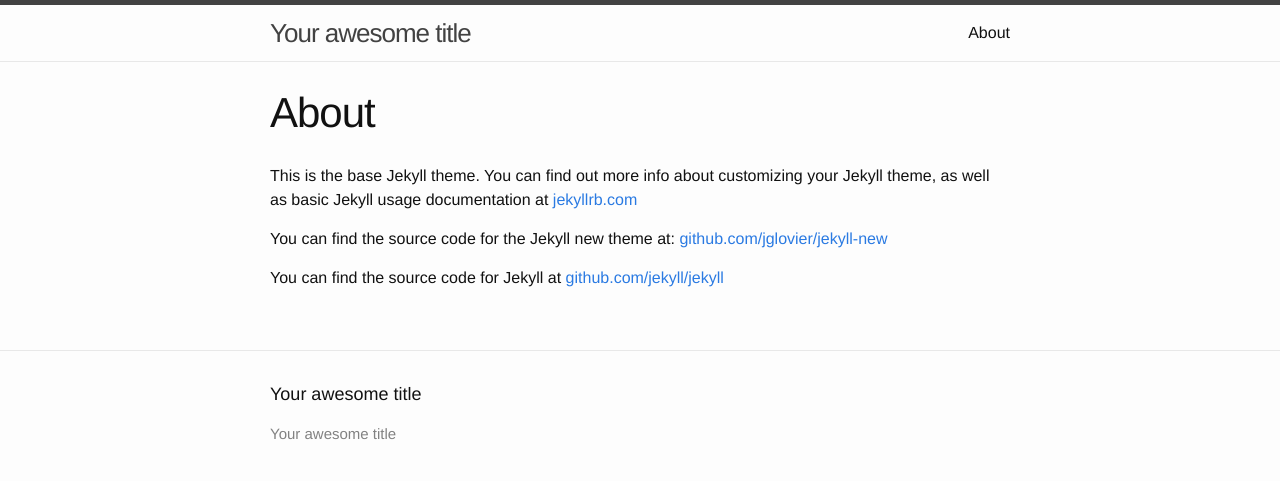
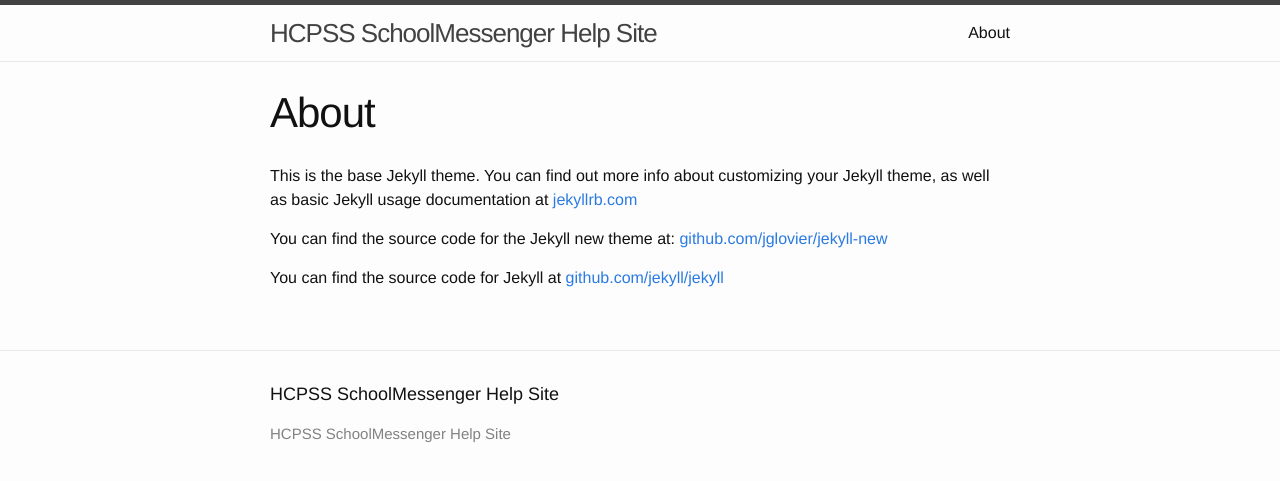
Before and after one commit to HCPSS/school-messenger-help, a Jekyll site: the page built from about.md, in a window 1280 px wide. Shown: the top 481 px of the page. Built offline with Jekyll 4.4.1, drawn with Linux system fonts in a browser that asks for light colours.

Commit message:
updated title

```diff
--- a/_config.yml
+++ b/_config.yml
@@ -1,5 +1,5 @@
 # Site settings
-title: Your awesome title
+title: HCPSS SchoolMessenger Help Site
 baseurl: "/school-messenger-help"
 # Build settings
 markdown: kramdown
```
